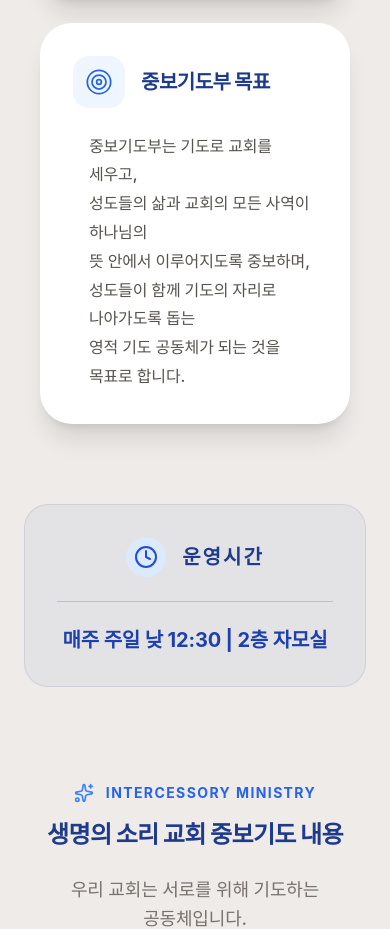
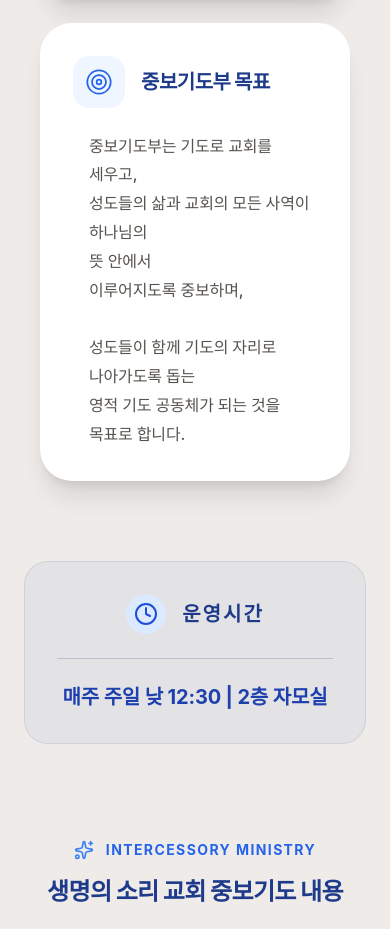
Before and after one commit to allaboutcan-pixel/thesentchurch, a React (Vite) app: page /ministry/prayer in a window 390 px wide. Shown: the part 2366-3295 px from the top of the page. Built offline with nearby package versions, Linux system fonts and the light colour scheme; no server answers; the database is empty; a web font is replaced by a local one.

Commit message:
Refine mobile layout: Adjust line breaks for Goals section

```diff
--- a/src/pages/Prayer.jsx
+++ b/src/pages/Prayer.jsx
@@ -301,8 +301,19 @@ const Prayer = () => {
                                     {t('ministry.prayer.section3_title')}
                                 </h3>
                             </div>
-                            <div className="text-base md:text-lg text-stone-600 leading-[1.8] whitespace-pre-line font-medium break-keep pl-4">
-                                {siteConfig?.prayerGoals !== undefined ? siteConfig.prayerGoals : t('ministry.prayer.goals_default')}
+                            <div className="text-base md:text-lg text-stone-600 leading-[1.8] font-medium break-keep pl-4">
+                                {(() => {
+                                    const rawText = siteConfig?.prayerGoals !== undefined ? siteConfig.prayerGoals : t('ministry.prayer.goals_default');
+                                    // Replace specific points with mobile-only breaks
+                                    const formatted = rawText
+                                        .replace(/뜻 안에서/g, '뜻 안에서<br class="md:hidden" />')
+                                        .replace(/이루어지도록 중보하며,/g, '이루어지도록 중보하며,<br class="md:hidden" />')
+                                        .replace(/성도들이 함께 기도의 자리로/g, '성도들이 함께 기도의 자리로<br class="md:hidden" />')
+                                        .replace(/나아가도록 돕는 영적 기도 공동체가/g, '나아가도록 돕는 영적 기도 공동체가<br class="md:hidden" />')
+                                        .replace(/\n/g, '<br/>');
+
+                                    return <div dangerouslySetInnerHTML={{ __html: formatted }} />;
+                                })()}
                             </div>
                         </motion.div>
                     </div>
```
Also changed, not shown: src/force_deploy_final_v41.txt (added).
